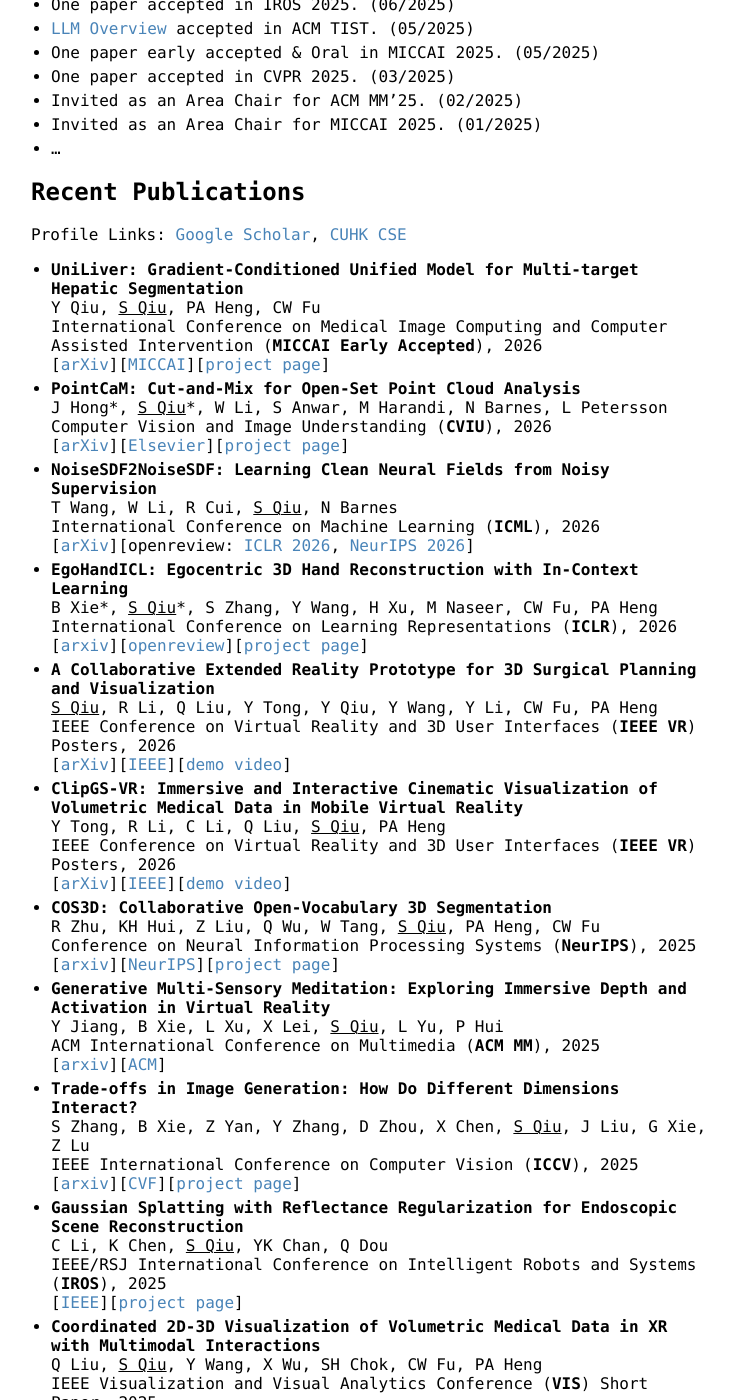
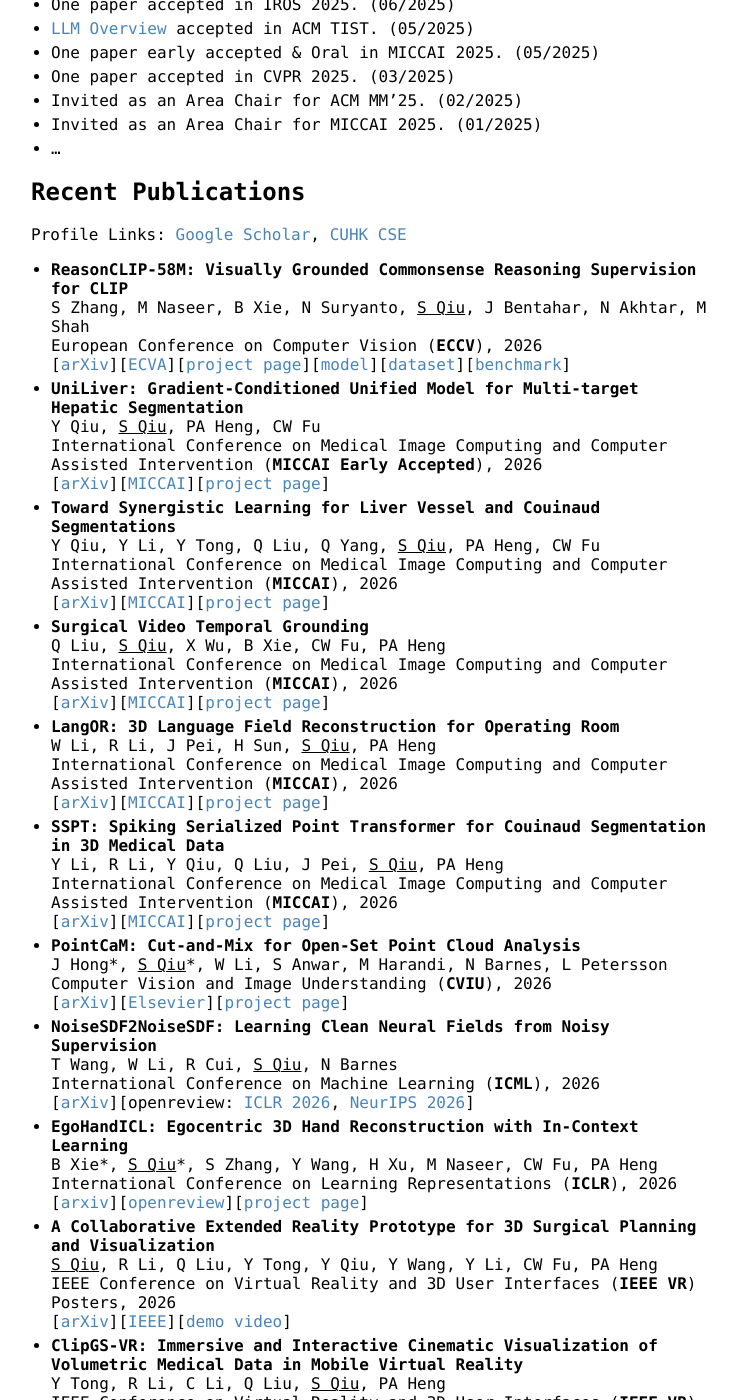
Before and after one commit to ShiQiu0419/ShiQiu0419.github.io, a Jekyll site: the page built from index.md, in a window 1280 px wide and 1400 px high, scrolled down 987 px. Shown: the whole window, without its empty margins (259-996 px from the left). Built offline with Jekyll 4.4.1, drawn with Linux system fonts in a browser that asks for light colours; our own code applies the rules of GitHub Pages for plain Markdown files.

Commit message:
Update index.md

```diff
--- a/index.md
+++ b/index.md
@@ -39,10 +39,30 @@ For CUHK students: my student consultation hours are from 2:00 PM to 4:00 PM eve
 
 ## Recent Publications
 Profile Links: [Google Scholar](https://scholar.google.com/citations?user=OPNVthUAAAAJ), [CUHK CSE](https://www.cse.cuhk.edu.hk/people/faculty/shi-qiu/)
+* **ReasonCLIP-58M: Visually Grounded Commonsense Reasoning Supervision for CLIP**
+S Zhang, M Naseer, B Xie, N Suryanto, <ins>S Qiu</ins>, J Bentahar, N Akhtar, M Shah
+European Conference on Computer Vision (**ECCV**), 2026
+[[arXiv](https://arxiv.org/abs/2606.26794)][[ECVA](https://shiqiu0419.github.io/)][[project page](https://github.com/RISys-Lab/ReasonCLIP)][[model](https://hf.co/collections/RISys-Lab/reasonclip-models)][[dataset](https://hf.co/collections/RISys-Lab/reasonclip-data)][[benchmark](https://hf.co/datasets/RISys-Lab/RCLIP-Bench)]
 * **UniLiver: Gradient-Conditioned Unified Model for Multi-target Hepatic Segmentation**
 Y Qiu, <ins>S Qiu</ins>, PA Heng, CW Fu
 International Conference on Medical Image Computing and Computer Assisted Intervention (**MICCAI Early Accepted**), 2026
 [[arXiv](https://shiqiu0419.github.io/)][[MICCAI](https://shiqiu0419.github.io/)][[project page](https://github.com/YueQiu0911/UniLiver)]
+* **Toward Synergistic Learning for Liver Vessel and Couinaud Segmentations**
+Y Qiu, Y Li, Y Tong, Q Liu, Q Yang, <ins>S Qiu</ins>, PA Heng, CW Fu
+International Conference on Medical Image Computing and Computer Assisted Intervention (**MICCAI**), 2026
+[[arXiv](https://shiqiu0419.github.io/)][[MICCAI](https://shiqiu0419.github.io/)][[project page](https://github.com/YueQiu0911/VSA-Liver)]
+* **Surgical Video Temporal Grounding**
+Q Liu, <ins>S Qiu</ins>, X Wu, B Xie, CW Fu, PA Heng
+International Conference on Medical Image Computing and Computer Assisted Intervention (**MICCAI**), 2026
+[[arXiv](https://shiqiu0419.github.io/)][[MICCAI](https://shiqiu0419.github.io/)][[project page](https://github.com/Mr-Kill/SurgicalVideoTemporalGrounding)]
+* **LangOR: 3D Language Field Reconstruction for Operating Room**
+W Li, R Li, J Pei, H Sun, <ins>S Qiu</ins>, PA Heng
+International Conference on Medical Image Computing and Computer Assisted Intervention (**MICCAI**), 2026
+[[arXiv](https://shiqiu0419.github.io/)][[MICCAI](https://shiqiu0419.github.io/)][[project page](https://github.com/Selena1105/LangOR)]
+* **SSPT: Spiking Serialized Point Transformer for Couinaud Segmentation in 3D Medical Data**
+Y Li, R Li, Y Qiu, Q Liu, J Pei, <ins>S Qiu</ins>, PA Heng
+International Conference on Medical Image Computing and Computer Assisted Intervention (**MICCAI**), 2026
+[[arXiv](https://shiqiu0419.github.io/)][[MICCAI](https://shiqiu0419.github.io/)][[project page](https://github.com/Yan0918/SSPT)]
 * **PointCaM: Cut-and-Mix for Open-Set Point Cloud Analysis**
 J Hong\*, <ins>S Qiu</ins>\*, W Li, S Anwar, M Harandi, N Barnes, L Petersson
 Computer Vision and Image Understanding (**CVIU**), 2026
```
